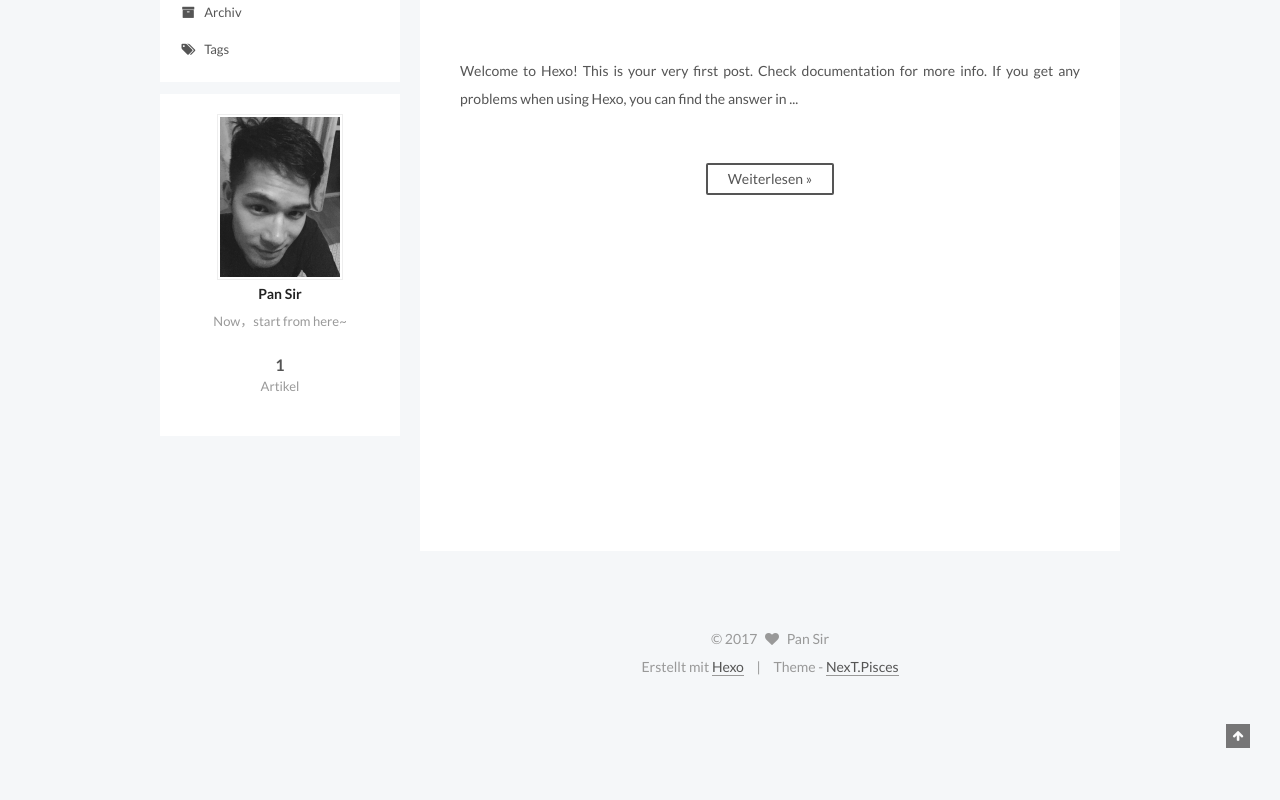
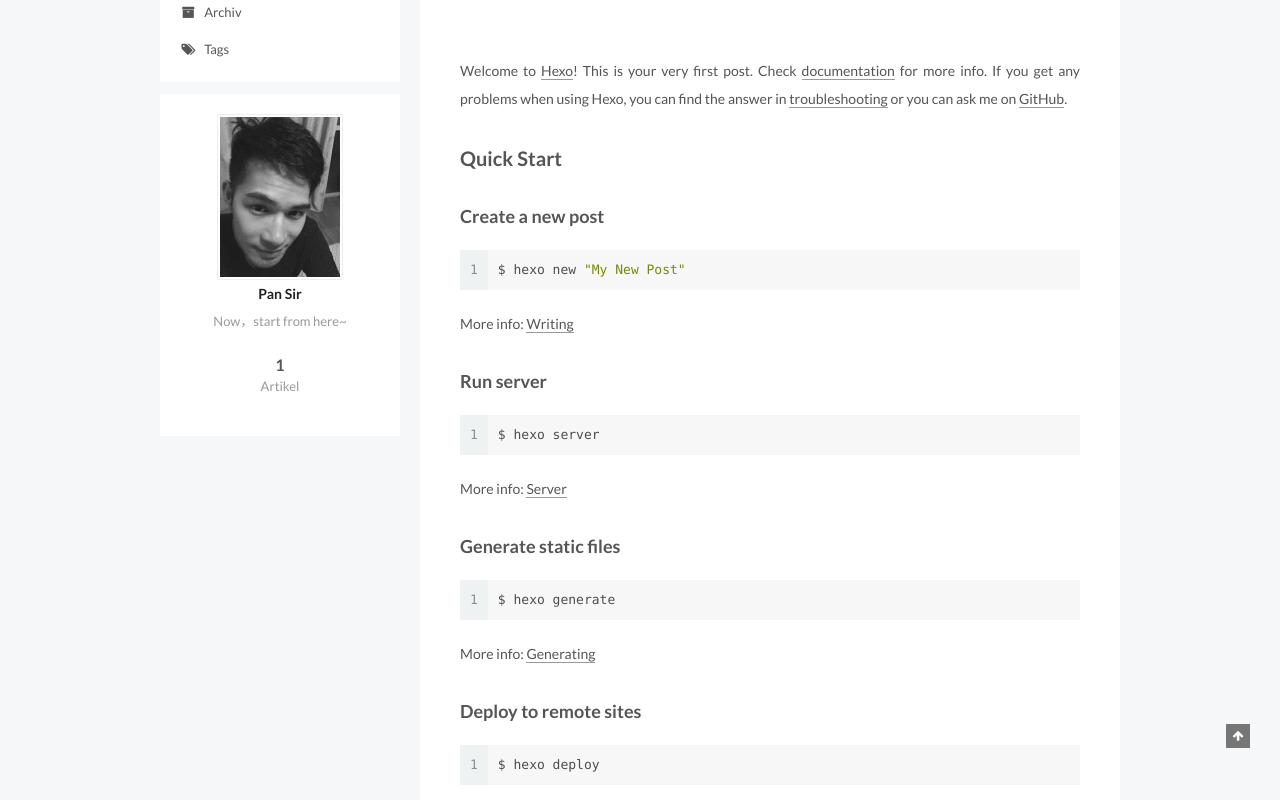
Before and after one commit to JustinPangg/JustinPangg.github.io, a plain HTML site: page index.html in a window 1280 px wide. Shown: the part 152-952 px from the top of the page. Before the commit the page ends 853 px from the top, so only its background shows below. Drawn offline with Linux system fonts and the light colour scheme.

Commit message:
Site updated: 2017-08-04 13:50:36

```diff
--- a/css/main.css
+++ b/css/main.css
@@ -1808,7 +1808,7 @@ pre .javascript .function {
   width: 4px;
   height: 4px;
   border-radius: 50%;
-  background: #a47567;
+  background: #d59dfa;
 }
 .links-of-blogroll {
   font-size: 13px;
--- a/index.html
+++ b/index.html
@@ -343,15 +343,17 @@
 
 
 
-          Welcome to Hexo! This is your very first post. Check documentation for more info. If you get any problems when using Hexo, you can find the answer in
-          ...
-          <!--noindex-->
-          <div class="post-button text-center">
-            <a class="btn" href="/2017/08/03/hello-world/#more" rel="contents">
-              Weiterlesen &raquo;
-            </a>
-          </div>
-          <!--/noindex-->
+            <p>Welcome to <a href="https://hexo.io/" target="_blank" rel="external">Hexo</a>! This is your very first post. Check <a href="https://hexo.io/docs/" target="_blank" rel="external">documentation</a> for more info. If you get any problems when using Hexo, you can find the answer in <a href="https://hexo.io/docs/troubleshooting.html" target="_blank" rel="external">troubleshooting</a> or you can ask me on <a href="https://github.com/hexojs/hexo/issues" target="_blank" rel="external">GitHub</a>.</p>
+<h2 id="Quick-Start"><a href="#Quick-Start" class="headerlink" title="Quick Start"></a>Quick Start</h2><h3 id="Create-a-new-post"><a href="#Create-a-new-post" class="headerlink" title="Create a new post"></a>Create a new post</h3><figure class="highlight bash"><table><tr><td class="gutter"><pre><div class="line">1</div></pre></td><td class="code"><pre><div class="line">$ hexo new <span class="string">"My New Post"</span></div></pre></td></tr></table></figure>
+<p>More info: <a href="https://hexo.io/docs/writing.html" target="_blank" rel="external">Writing</a></p>
+<h3 id="Run-server"><a href="#Run-server" class="headerlink" title="Run server"></a>Run server</h3><figure class="highlight bash"><table><tr><td class="gutter"><pre><div class="line">1</div></pre></td><td class="code"><pre><div class="line">$ hexo server</div></pre></td></tr></table></figure>
+<p>More info: <a href="https://hexo.io/docs/server.html" target="_blank" rel="external">Server</a></p>
+<h3 id="Generate-static-files"><a href="#Generate-static-files" class="headerlink" title="Generate static files"></a>Generate static files</h3><figure class="highlight bash"><table><tr><td class="gutter"><pre><div class="line">1</div></pre></td><td class="code"><pre><div class="line">$ hexo generate</div></pre></td></tr></table></figure>
+<p>More info: <a href="https://hexo.io/docs/generating.html" target="_blank" rel="external">Generating</a></p>
+<h3 id="Deploy-to-remote-sites"><a href="#Deploy-to-remote-sites" class="headerlink" title="Deploy to remote sites"></a>Deploy to remote sites</h3><figure class="highlight bash"><table><tr><td class="gutter"><pre><div class="line">1</div></pre></td><td class="code"><pre><div class="line">$ hexo deploy</div></pre></td></tr></table></figure>
+<p>More info: <a href="https://hexo.io/docs/deployment.html" target="_blank" rel="external">Deployment</a></p>
+
+
 
 
     </div>
```
